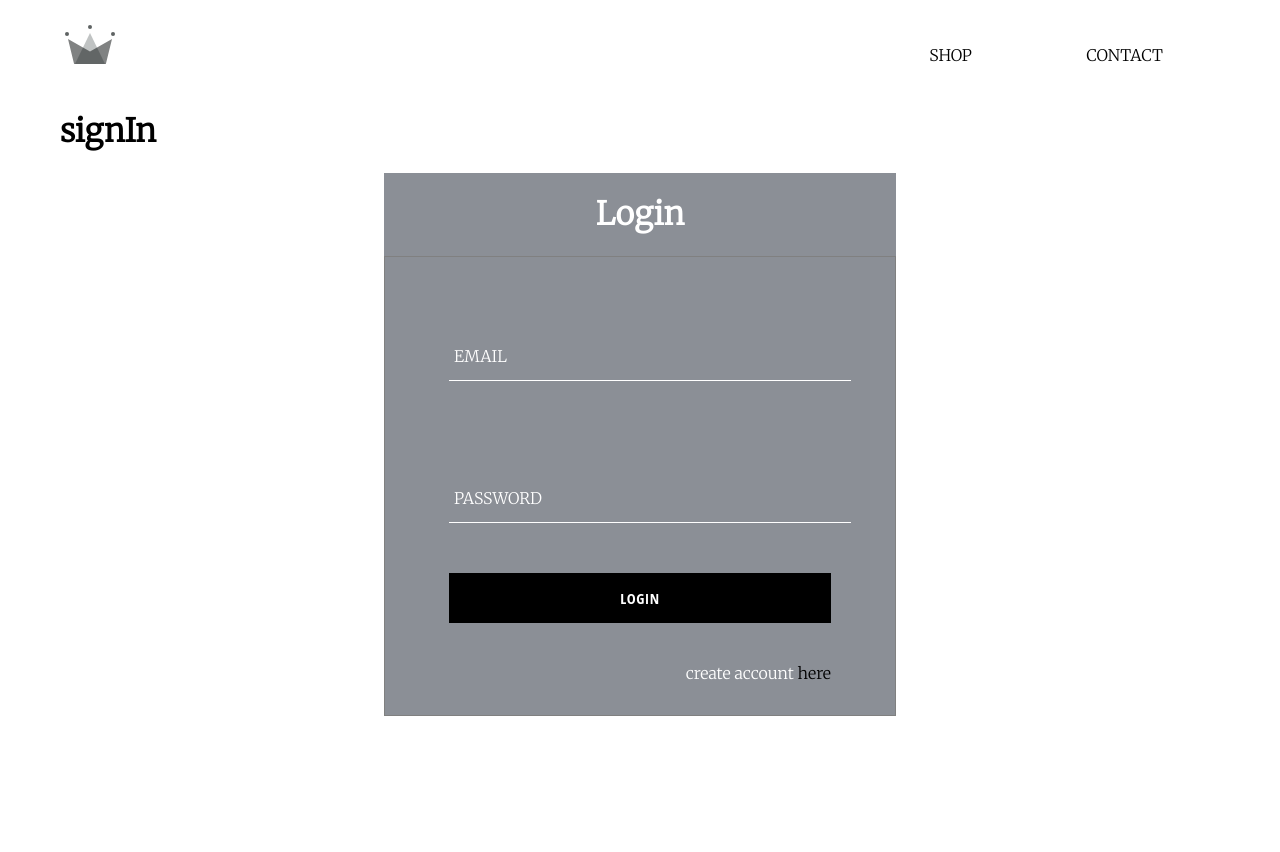
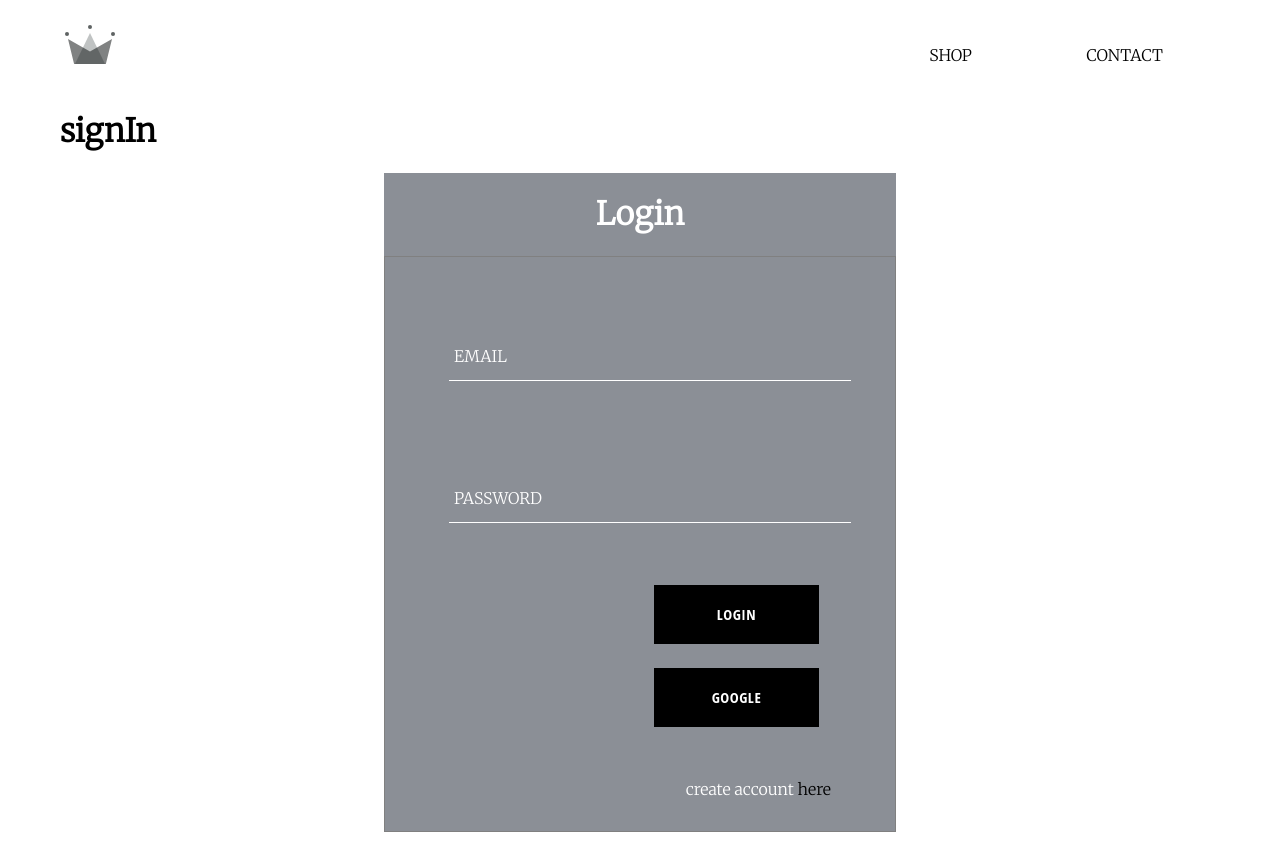
Before and after one commit to Code-250/Digital-Devices-Shop, a React (Create React App) app: page /signIn in a window 1280 px wide. Before the commit the page ends 800 px from the top, so only its background shows below. Built offline with nearby package versions, Linux system fonts and the light colour scheme; no server answers.

Commit message:
googleSignIn authentication

```diff
--- a/package.json
+++ b/package.json
@@ -6,6 +6,7 @@
     "@testing-library/jest-dom": "^5.11.4",
     "@testing-library/react": "^11.1.0",
     "@testing-library/user-event": "^12.1.10",
+    "firebase": "^8.6.1",
     "node-sass": "^5.0.0",
     "react": "^17.0.2",
     "react-dom": "^17.0.2",
--- a/src/components/App.js
+++ b/src/components/App.js
@@ -1,10 +1,34 @@
+import React from 'react';
 import './App.css';
 import HomePage from '../pages/homepage/Homepage';
 import shopPage from '../pages/shop/shopPage.component';
 import Header from '../header/header.component';
 import { Switch, Route } from 'react-router-dom';
 import SignIn from '../pages/signInAndSignUp/signIn';
-function App() {
+import { auth } from '../firebase/firebase.config.js';
+
+class App extends React.Component {
+  constructor() {
+    super();
+
+    this.state = {
+      currentUser: null,
+    };
+  }
+  unSubscribeAuth = null;
+
+  componentDidMount() {
+    this.unSubscribeAuth = auth.onAuthStateChanged((user) => {
+      this.setState({ currentUser: user });
+
+      console.log(user);
+    });
+  }
+
+  componentWillUnmount() {
+    this.unSubscribeAuth();
+  }
+  render() {
     return (
       <>
         <Header />
@@ -16,5 +40,6 @@ function App() {
       </>
     );
   }
+}
 
 export default App;
--- a/src/components/ButtonComponent/button.js
+++ b/src/components/ButtonComponent/button.js
@@ -3,9 +3,11 @@ import './button.style.scss';
 
 const CustomButton = ({ children, ...otherProps }) => {
   return (
-    <button className='custom-button' {...otherProps}>
-      {children}
-    </button>
+    <div className='button-holder'>
+      <button className='custom-button' {...otherProps}>
+        {children}
+      </button>
+    </div>
   );
 };
 export default CustomButton;
--- a/src/components/ButtonComponent/button.style.scss
+++ b/src/components/ButtonComponent/button.style.scss
@@ -1,13 +1,16 @@
 $main-color: black;
 $second-color: white;
-
+.button-holder {
+  display: flex;
+  justify-content: flex-end;
   .custom-button {
     min-width: 165px;
-  width: auto;
-  height: 50px;
+    width: 10vw;
+    min-height: 50px;
+    height: 59px;
     letter-spacing: 0.5px;
     line-height: 50px;
-  padding: 0 35px 0 35px;
+    padding: 0px 35px 0px 35px;
     font-size: 15px;
     background-color: $main-color;
     color: $second-color;
@@ -16,6 +19,7 @@ $second-color: white;
     font-weight: bolder;
     border: none;
     cursor: pointer;
+    margin: 12px;
 
     &:hover {
       background-color: $second-color;
@@ -23,3 +27,4 @@ $second-color: white;
       border: 1px solid $main-color;
     }
   }
+}
--- a/src/components/signInAndSignup/signIn.js
+++ b/src/components/signInAndSignup/signIn.js
@@ -3,6 +3,7 @@ import './signInstyle.scss';
 import FormInput from '../formInputComponent/FormInput';
 import { Link } from 'react-router-dom';
 import CustomButton from '../ButtonComponent/button';
+import { signInWithGoogle } from '../../firebase/firebase.config';
 
 class SignInComponent extends React.Component {
   constructor(props) {
@@ -45,8 +46,11 @@ class SignInComponent extends React.Component {
             label='Password'
             required
           />
+          <div className='button'>
+            <CustomButton type='submit'>Login</CustomButton>
+            <CustomButton onClick={signInWithGoogle}>google</CustomButton>
+          </div>
 
-          <CustomButton type='submit'>Login</CustomButton>
           <span className='signup'>
             create account <Link to='/signup'>here</Link>
           </span>
--- a/src/components/signInAndSignup/signInstyle.scss
+++ b/src/components/signInAndSignup/signInstyle.scss
@@ -24,5 +24,8 @@
       padding-top: 40px;
       color: white;
     }
+    .button {
+      width: auto;
+    }
   }
 }
--- /dev/null
+++ b/src/firebase/firebase.config.js
@@ -0,0 +1,24 @@
+import firebase from 'firebase/app';
+import 'firebase/auth';
+import 'firebase/firestore';
+
+const Config = {
+  apiKey: 'AIzaSyBSGzWAE1oo28btilI6VWiGormC-UvgMC8',
+  authDomain: 'authentication-8037d.firebaseapp.com',
+  databaseURL: 'https://authentication-8037d-default-rtdb.firebaseio.com',
+  projectId: 'authentication-8037d',
+  storageBucket: 'authentication-8037d.appspot.com',
+  messagingSenderId: '84310856969',
+  appId: '1:84310856969:web:020d97932667d849b2efd8',
+};
+
+firebase.initializeApp(Config);
+
+export const auth = firebase.auth();
+export const firestore = firebase.firestore();
+
+const googleProvider = new firebase.auth.GoogleAuthProvider();
+googleProvider.setCustomParameters({ prompt: 'select_account' });
+
+export const signInWithGoogle = () => auth.signInWithPopup(googleProvider);
+export default firebase;
```
Also changed, not shown: 2 other files (tests, documents, lock files or other folders). Lines whose indentation alone changed are shown as unchanged.
